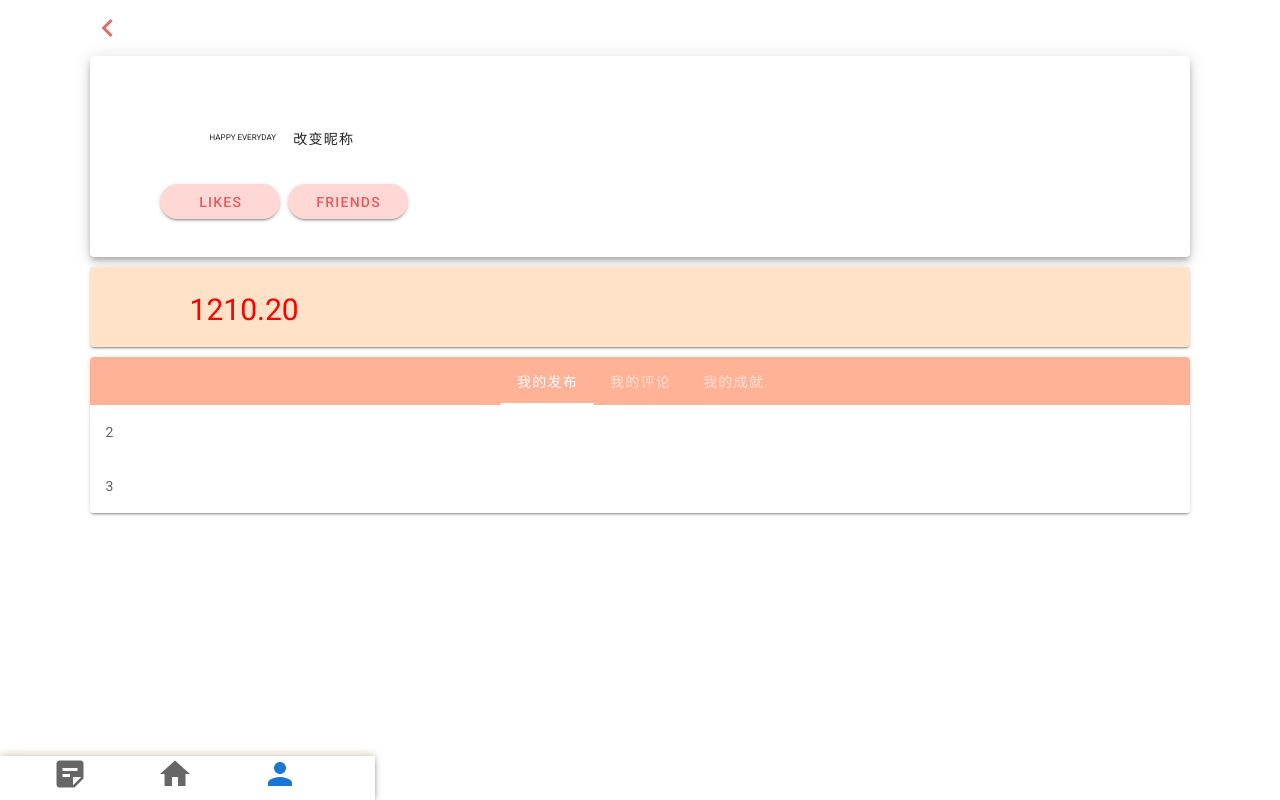
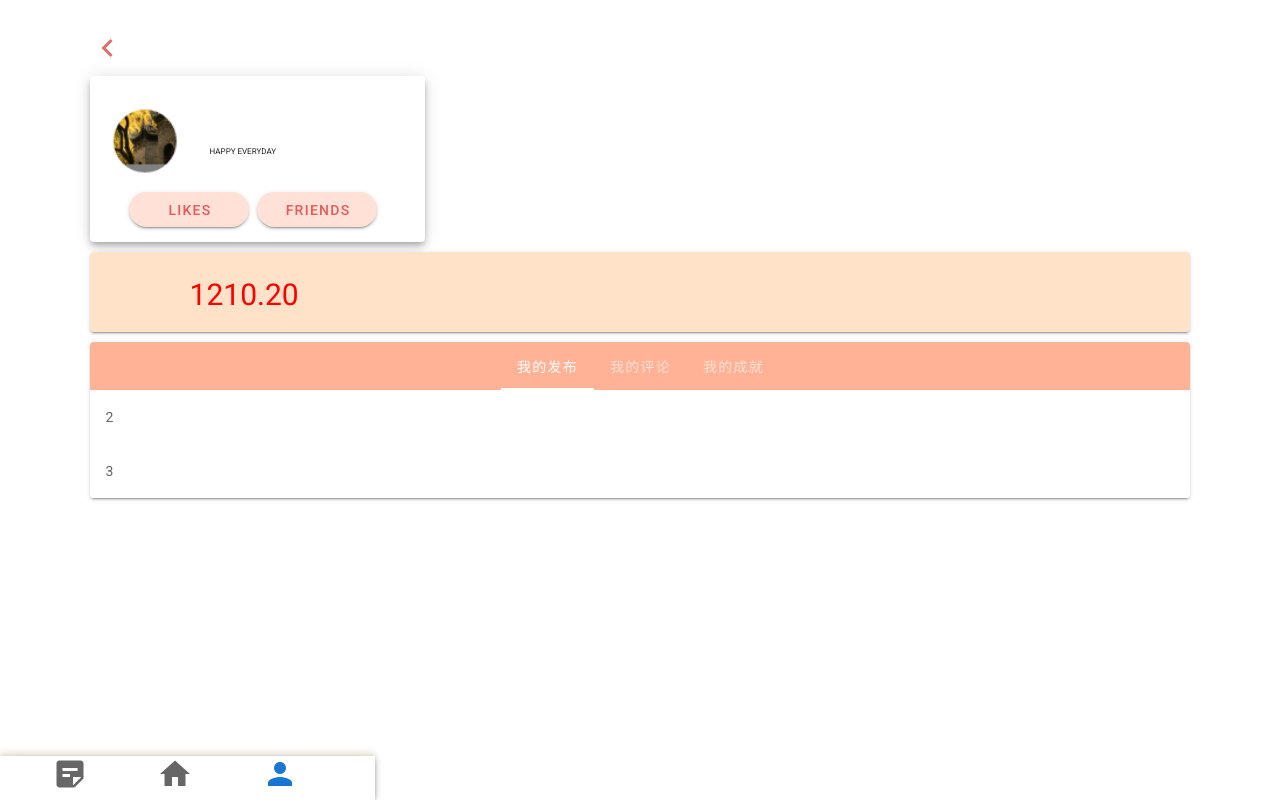
Before and after one commit to Quophic/JiuGuan, a Vue app in the folder jiuguan/: page /user in a window 1280 px wide. Built offline with nearby package versions, Linux system fonts and the light colour scheme.

Commit message:
user页面改动

```diff
--- a/jiuguan/src/views/User.vue
+++ b/jiuguan/src/views/User.vue
@@ -18,13 +18,7 @@
             {{ userName }}
           </span>
           <span class="happy">
-            HAPPY EVERYDAY<v-btn
-              height="24px"
-              text
-              class="rounded-pill changeName"
-            >
-              改变昵称</v-btn
-            >
+            HAPPY EVERYDAY
           </span>
 
           <v-card-actions class="action">
@@ -32,14 +26,14 @@
               class="rounded-pill"
               width="120px"
               height="35px"
-              color="#FFD7D5"
+              color="#FFE1D8"
               ><span style="color: #e95a5a">likes</span>
             </v-btn>
             <v-btn
               class="rounded-pill"
               width="120px"
               height="35px"
-              color="#FFD7D5"
+              color="#FFE1D8"
               ><span style="color: #e95a5a">friends</span></v-btn
             >
           </v-card-actions>
@@ -119,6 +113,7 @@ a {
 .center {
   width: 86%;
   margin: 0 auto;
+  margin-top:30px;
 }
 .between {
   margin: 10px 0;
@@ -126,6 +121,8 @@ a {
 .user {
   padding: 30px 20px;
   background-color: #fffaf6;
+  height:166px;
+  width:335px
 }
 .userName {
   width: 100px;
@@ -140,9 +137,10 @@ a {
   position: absolute;
   top: 70px;
   left: 120px;
+
 }
 .action {
-  margin-top: 20px;
+  margin-top: 8px;
   margin-left: 4%;
 }
 .money {
```
